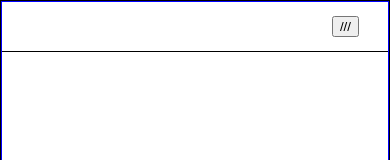
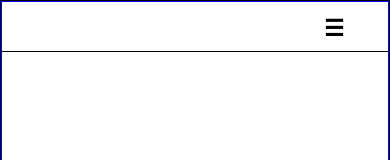
Before and after one commit to tandcsurf/perrybotanicals, a React (Create React App) app: page / in a window 390 px wide. Shown: the top 160 px of the page. Built offline with nearby package versions, Linux system fonts and the light colour scheme.

Commit message:
finished most of mobile breakpoint, added dropdown menu to hamburger

```diff
--- a/src/components/Candle.js
+++ b/src/components/Candle.js
@@ -32,6 +32,7 @@ const styles = {
     },
     '@media screen and (max-width: 820px)': {
       width: 'auto',
+      height: '400px',
     }
     // backgroundImage: `url(${this.props.candlePic})`,
   },
@@ -42,12 +43,12 @@ const styles = {
     height: '100%',
     color: 'white',
     opacity: '0',
+    flexDirection: 'column',
     transition: 'all .75s',
     ':hover': {
       opacity: '1',
     },
     '@media screen and (max-width: 820px)': {
-      flexDirection: 'column',
     },
   },
   description: {
@@ -57,17 +58,17 @@ const styles = {
     fontFamily: 'Hind Madurai SemiBold, sans-serif',
     fontWeight: '700',
     color: 'white',
-    width: '38%',
+    width: '95%',
     // margin: '2rem',
     '@media screen and (max-width: 1150px)': {
-      lineHeight: '1.3rem',
+      lineHeight: '2rem',
       fontSize: '1.2em',
     },
     '@media screen and (max-width: 820px)': {
       fontSize: '1.0em',
     },
     '@media screen and (max-width: 450px)': {
-      width: '95%',
+      lineHeight: '1.3rem',
     }
   }
 }
--- a/src/components/Header.js
+++ b/src/components/Header.js
@@ -2,6 +2,24 @@ import React, { Component } from 'react';
 import Radium from 'radium';
 
 class Header extends Component {
+  constructor(props) {
+    super(props)
+    this.showDropdownMenu = this.showDropdownMenu.bind(this);
+    this.state = {toggle: true};
+  }
+
+  showDropdownMenu() {
+    console.log("showDropdownMenu");
+    console.log("this.state.toggle:", this.state.toggle);
+    if (this.state.toggle) {
+      this.dropdownMenu.style.transform = `translateY(0px)`;
+      this.setState({toggle: false});
+    } else {
+      this.dropdownMenu.style.transform = `translateY(-300px)`;
+      this.setState({toggle: true});
+    }
+  }
+
   render() {
     return (
         <div style={styles.headerWrapper}>
@@ -12,9 +30,14 @@ class Header extends Component {
             <a ref="about" href="#about" style={styles.link}>About</a>
             <a ref="shop" href="#shop" style={styles.link}>Shop</a>
           </div>
-          <div style={styles.hamburger}>
-            <button>///</button>
+          <div ref={dropdownMenu => this.dropdownMenu = dropdownMenu} style={styles.dropdownMenu}>
+            <div style={styles.dropdownLinks}>
+              <a ref="dropdownHome" href="#top" style={styles.link}>Home</a>
+              <a ref="dropdownAbout" href="#about" style={styles.link}>About</a>
+              <a ref="dropdownShop" href="#shop" style={styles.link}>Shop</a>
+            </div>
           </div>
+            <button style={styles.hamburger} onClick={this.showDropdownMenu}>&#9776;</button>
         </div>
     );
   }
@@ -36,7 +59,7 @@ const styles = {
     '@media screen and (max-width: 820px)': {
       width: 'auto',
       justifyContent: 'flex-end',
-      alignItems: 'center',
+      // alignItems: 'center',
     }
   },
   spacer: {
@@ -90,9 +113,42 @@ const styles = {
       display: 'none',
     },
     '@media screen and (max-width: 820px)': {
-      marginRight: '30px',
+      margin: '0 30px 0 0',
       zIndex: 99,
+      lineHeight: '45px',
+      padding: '5px 15px 0px 15px',
+      color: 'black',
+      background: 'none',
+      border: 0,
+      fontSize: '1.4em',
+      fontWeight: 'bold',
+      cursor: 'pointer',
+      outline: 'none',
     }
+  },
+  dropdownMenu: {
+    background: 'rgba(255, 255, 255, .9)',
+    display: 'flex',
+    justifyContent: 'space-around',
+    alignItems: 'flex-end',
+    flex: 1,
+    border: '1px solid red',
+    fontFamily: 'sans-serif',
+    fontWeight: '800',
+    zIndex: 1,
+    width: '100%',
+    height: 150,
+    border: '1px solid black',
+    transform: 'translateY(-300px)',
+    position: 'fixed',
+    transition: 'all .5s',
+  },
+  dropdownLinks: {
+    display: 'flex',
+    justifyContent: 'space-between',
+    width: '80%',
+    marginBottom: '.5rem',
+    fontSize: '1.3rem',
   }
 }
 
```
